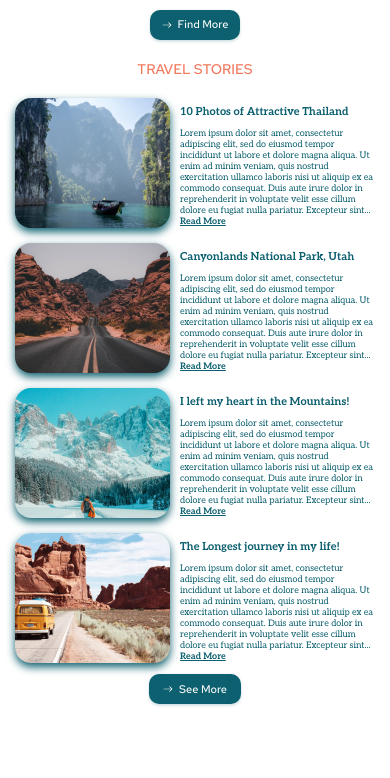
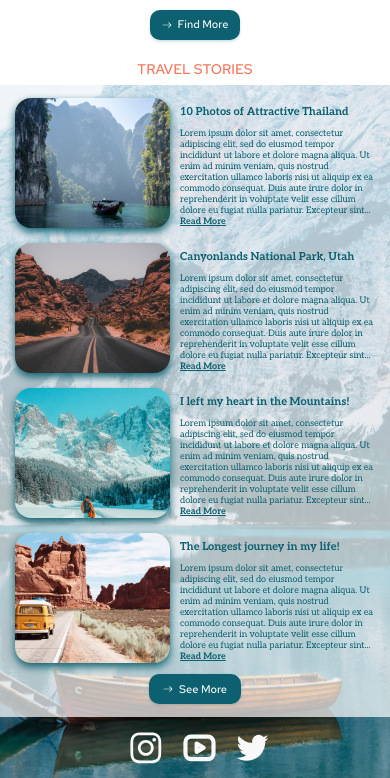
Before and after one commit to BatBB/travel, a plain HTML site: page travel/index.html in a window 390 px wide. Shown: the part 693-1471 px from the top of the page. Before the commit the page ends 1410 px from the top, so only its background shows below. Drawn offline with Linux system fonts and the light colour scheme.

Commit message:
feat: adaptation footer

```diff
--- a/travel/css/main.css
+++ b/travel/css/main.css
@@ -14,11 +14,12 @@ a {
 ul {
   list-style: none;
   padding: 0;
+  margin: 0;
 }
 
 body {
-  background: top url(../assets/img/background_image1.jpg) no-repeat;
-  /* , bottom url(../assets/img/background_image2.jpg) no-repeat */
+  background: top url(../assets/img/background_image1.jpg) no-repeat, bottom url(../assets/img/background_image2.jpg) no-repeat;
+
   background-size: auto;
 }
 
@@ -167,8 +168,8 @@ body {
 }
 @media (max-width: 390px) {
   body {
-    background: top url(../assets/img/background_image1_390px.jpg) no-repeat;
-    /* , bottom url(../assets/img/background_image2_390px.jpg) no-repeat; */
+    background: top url(../assets/img/background_image1_390px.jpg) no-repeat, bottom url(../assets/img/background_image2_390px.jpg) no-repeat;
+    /* */
   }
   .container {
     max-width: 360px;
@@ -693,7 +694,7 @@ body {
 }
 
 .stories-title {
-  margin: 0 0 80px 0;
+  margin: 0 0 85px 0;
 }
 
 .stories-inner {
@@ -711,7 +712,7 @@ body {
   display: flex;
 }
 .story + .story {
-  margin-top: 27px;
+  margin-top: 25px;
 }
 .story-img-block {
   max-width: 400px;
@@ -724,6 +725,7 @@ body {
 .story-title {
   font-size: 35px;
   line-height: 120%; /* 42px; */
+  line-height: 1;
   margin: 0 0 24px;
 }
 
@@ -741,6 +743,7 @@ body {
 .btn-stories {
   margin-top: 33px;
   padding: 9px 34px;
+  margin-bottom: 41px;
 }
 
 @media (max-width: 840px) {
@@ -860,11 +863,16 @@ body {
     margin-right: 6px;
   }
 }
-.footer-container {
+.footer {
+  padding: 0 15px;
+}
+.footer-inner {
+  height: 61px;
   display: flex;
   justify-content: space-between;
   align-items: center;
   position: relative;
+  margin: 0 -15px;
 }
 
 .footer-text {
@@ -901,6 +909,9 @@ body {
   align-items: center;
   flex-basis: 140px;
 }
+.social-item {
+  height: 34px;
+}
 
 .social-img {
   transition: all .3s;
@@ -911,3 +922,19 @@ body {
   background-color: #F2785C;
   border-radius: 40%;
 }
+@media (max-width: 600px) {
+  .footer-inner {
+    justify-content: center;
+  }
+  .contact-list,
+  .footer-text {
+    display: none;
+  }
+}
+
+
+@media (max-width: 390px) {
+  .social-list {
+    margin-left: 8px;
+  }
+}
--- a/travel/index.html
+++ b/travel/index.html
@@ -201,10 +201,13 @@
                   Ut enim ad minim veniam, quis nostrud exercitation ullamco
                   laboris nisi ut aliquip ex ea commodo consequat. Duis aute
                   irure dolor in reprehenderit in voluptate velit esse cillum
-                  dolore eu fugiat nulla pariatur. Excepteur sint<span class="hidetext"> occaecat
-                  cupidatat non proident, sunt in culpa qui officia deserunt
-                  mollit anim id est laborum.Lorem ipsum dolor sit amet,
-                  consectetur adipiscing elit</span>...
+                  dolore eu fugiat nulla pariatur. Excepteur sint<span
+                    class="hidetext"
+                  >
+                    occaecat cupidatat non proident, sunt in culpa qui officia
+                    deserunt mollit anim id est laborum.Lorem ipsum dolor sit
+                    amet, consectetur adipiscing elit</span
+                  >...
                   <span class="spoiler">Read More</span>
                 </p>
               </div>
@@ -225,10 +228,13 @@
                   Ut enim ad minim veniam, quis nostrud exercitation ullamco
                   laboris nisi ut aliquip ex ea commodo consequat. Duis aute
                   irure dolor in reprehenderit in voluptate velit esse cillum
-                  dolore eu fugiat nulla pariatur. Excepteur sint<span class="hidetext"> occaecat
-                  cupidatat non proident, sunt in culpa qui officia deserunt
-                  mollit anim id est laborum.Lorem ipsum dolor sit amet,
-                  consectetur adipiscing elit</span>...
+                  dolore eu fugiat nulla pariatur. Excepteur sint<span
+                    class="hidetext"
+                  >
+                    occaecat cupidatat non proident, sunt in culpa qui officia
+                    deserunt mollit anim id est laborum.Lorem ipsum dolor sit
+                    amet, consectetur adipiscing elit</span
+                  >...
                   <span class="spoiler">Read More</span>
                 </p>
               </div>
@@ -249,10 +255,13 @@
                   Ut enim ad minim veniam, quis nostrud exercitation ullamco
                   laboris nisi ut aliquip ex ea commodo consequat. Duis aute
                   irure dolor in reprehenderit in voluptate velit esse cillum
-                  dolore eu fugiat nulla pariatur. Excepteur sint<span class="hidetext"> occaecat
-                  cupidatat non proident, sunt in culpa qui officia deserunt
-                  mollit anim id est laborum.Lorem ipsum dolor sit amet,
-                  consectetur adipiscing elit</span>...
+                  dolore eu fugiat nulla pariatur. Excepteur sint<span
+                    class="hidetext"
+                  >
+                    occaecat cupidatat non proident, sunt in culpa qui officia
+                    deserunt mollit anim id est laborum.Lorem ipsum dolor sit
+                    amet, consectetur adipiscing elit</span
+                  >...
                   <span class="spoiler">Read More</span>
                 </p>
               </div>
@@ -273,10 +282,13 @@
                   Ut enim ad minim veniam, quis nostrud exercitation ullamco
                   laboris nisi ut aliquip ex ea commodo consequat. Duis aute
                   irure dolor in reprehenderit in voluptate velit esse cillum
-                  dolore eu fugiat nulla pariatur. Excepteur sint<span class="hidetext"> occaecat
-                  cupidatat non proident, sunt in culpa qui officia deserunt
-                  mollit anim id est laborum.Lorem ipsum dolor sit amet,
-                  consectetur adipiscing elit</span>...
+                  dolore eu fugiat nulla pariatur. Excepteur sint<span
+                    class="hidetext"
+                  >
+                    occaecat cupidatat non proident, sunt in culpa qui officia
+                    deserunt mollit anim id est laborum.Lorem ipsum dolor sit
+                    amet, consectetur adipiscing elit</span
+                  >...
                   <span class="spoiler">Read More</span>
                 </p>
               </div>
@@ -293,8 +305,9 @@
         </div>
       </section>
     </main>
-    <!-- <footer class="footer">
-      <div class="container footer-container">
+    <footer class="footer">
+      <div class="container">
+        <div class="footer-inner">
           <ul class="contact-list">
             <li class="contact-item">
               <a class="contact-link" href="https://rs.school/js-stage0/"
@@ -345,7 +358,8 @@
             </li>
           </ul>
         </div>
-    </footer> -->
+      </div>
+    </footer>
     <script src="./scripts/index.js"></script>
   </body>
 </html>
```
Lines whose indentation alone changed are shown as unchanged.
